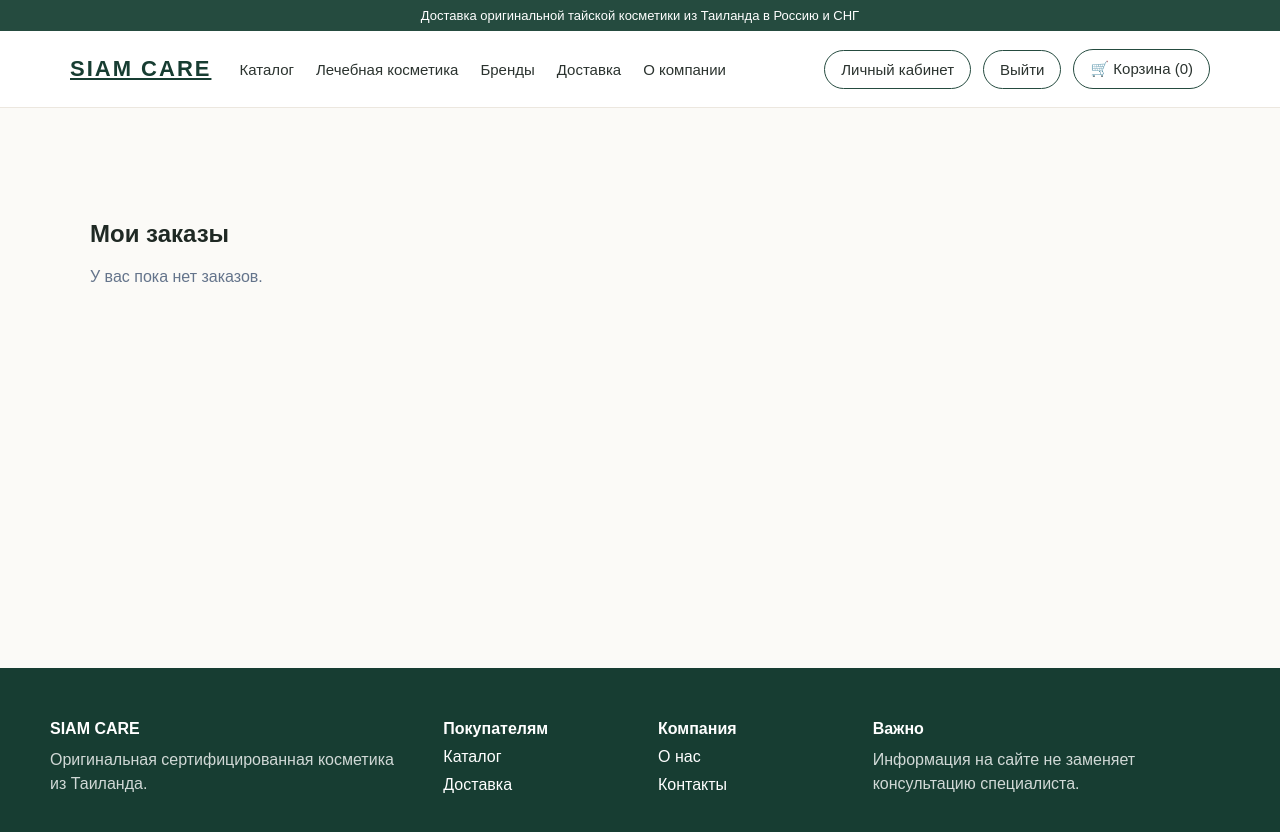
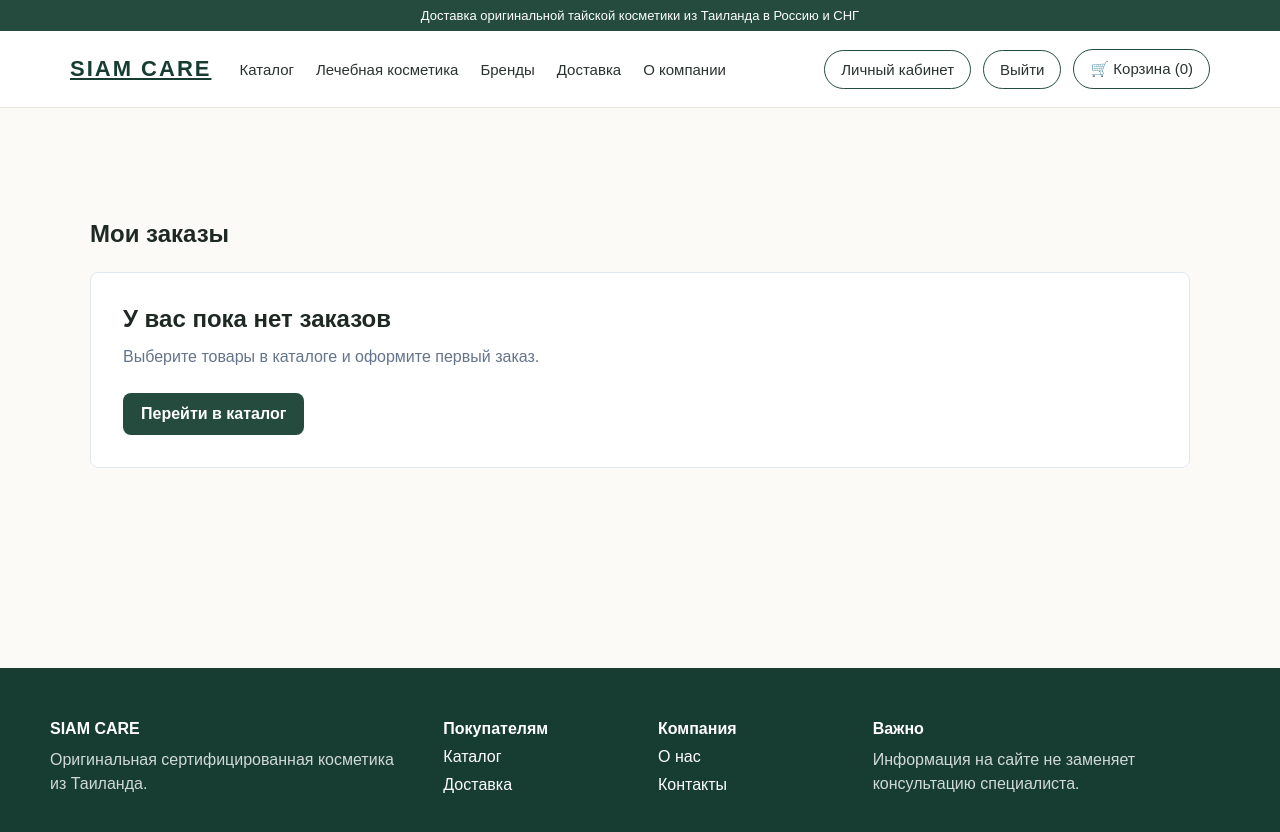
Before and after one commit to ballu129/thai-cosmetics-site, a Next.js app: page /account/orders in a window 1280 px wide. Shown: the top 832 px of the page. Built offline with nearby package versions, Linux system fonts and the light colour scheme; no server answers; the database is empty; sample sign-in values are in the browser's storage.

Commit message:
feat: улучшить страницу истории заказов

```diff
--- a/src/app/account/orders/page.tsx
+++ b/src/app/account/orders/page.tsx
@@ -47,14 +47,49 @@ export default async function OrdersPage() {
         <h1>Мои заказы</h1>
 
         {orders.length === 0 ? (
+          <div
+            style={{
+              marginTop: "24px",
+              padding: "32px",
+              border: "1px solid #e2e8f0",
+              borderRadius: "8px",
+              background: "#ffffff",
+            }}
+          >
+            <h2
+              style={{
+                margin: "0 0 12px",
+                fontSize: "24px",
+              }}
+            >
+              У вас пока нет заказов
+            </h2>
+
             <p
               style={{
-              marginTop: "16px",
+                margin: "0 0 24px",
                 color: "#64748b",
+                lineHeight: 1.5,
               }}
             >
-            У вас пока нет заказов.
+              Выберите товары в каталоге и оформите первый заказ.
             </p>
+
+            <Link
+              href="/catalog"
+              style={{
+                display: "inline-block",
+                padding: "12px 18px",
+                borderRadius: "8px",
+                background: "#254b3f",
+                color: "#ffffff",
+                textDecoration: "none",
+                fontWeight: 600,
+              }}
+            >
+              Перейти в каталог
+            </Link>
+          </div>
         ) : (
           <div
             style={{
@@ -68,58 +103,72 @@ export default async function OrdersPage() {
                 statusLabels[
                   order.status as keyof typeof statusLabels
                 ] ?? order.status;
+              const orderDate = order.createdAt.toLocaleDateString("ru-RU", {
+                day: "2-digit",
+                month: "long",
+                year: "numeric",
+              });
 
               return (
-                <Link
+                <article
                   key={order.id}
-                  href={`/account/orders/${order.id}`}
-                  style={{
-                    color: "inherit",
-                    textDecoration: "none",
-                  }}
-                >
-                  <article
                   style={{
                     border: "1px solid #e2e8f0",
-                      borderRadius: "16px",
+                    borderRadius: "8px",
                     padding: "24px",
                     background: "#ffffff",
                     boxShadow: "0 4px 18px rgba(15, 23, 42, 0.05)",
                   }}
                 >
+                  <div
+                    style={{
+                      display: "flex",
+                      justifyContent: "space-between",
+                      gap: "20px",
+                      alignItems: "flex-start",
+                      flexWrap: "wrap",
+                    }}
+                  >
+                    <div>
                       <h2
                         style={{
                           marginTop: 0,
-                        marginBottom: "16px",
+                          marginBottom: "12px",
                         }}
                       >
                         Заказ № {order.id}
                       </h2>
 
                       <p>
+                        Дата оформления: {orderDate}
+                      </p>
+
+                      <p>
                         Статус: {status}
                       </p>
 
                       <p>
-                      Сумма:{" "}
+                        Общая сумма:{" "}
                         {Number(order.totalAmount).toLocaleString("ru-RU")} ₽
                       </p>
+                    </div>
 
-                    <p>
-                      Позиций в заказе: {order.items.length}
-                    </p>
-
-                    <p
+                    <Link
+                      href={`/account/orders/${order.id}`}
                       style={{
-                        marginBottom: 0,
-                        marginTop: "20px",
+                        display: "inline-block",
+                        padding: "10px 16px",
+                        border: "1px solid #254b3f",
+                        borderRadius: "8px",
+                        color: "#254b3f",
+                        textDecoration: "none",
                         fontWeight: 600,
                       }}
                     >
-                      Открыть заказ →
-                    </p>
+                      Подробнее
+                    </Link>
+                  </div>
                 </article>
-                </Link>
               );
             })}
           </div>
```
Lines whose indentation alone changed are shown as unchanged.
